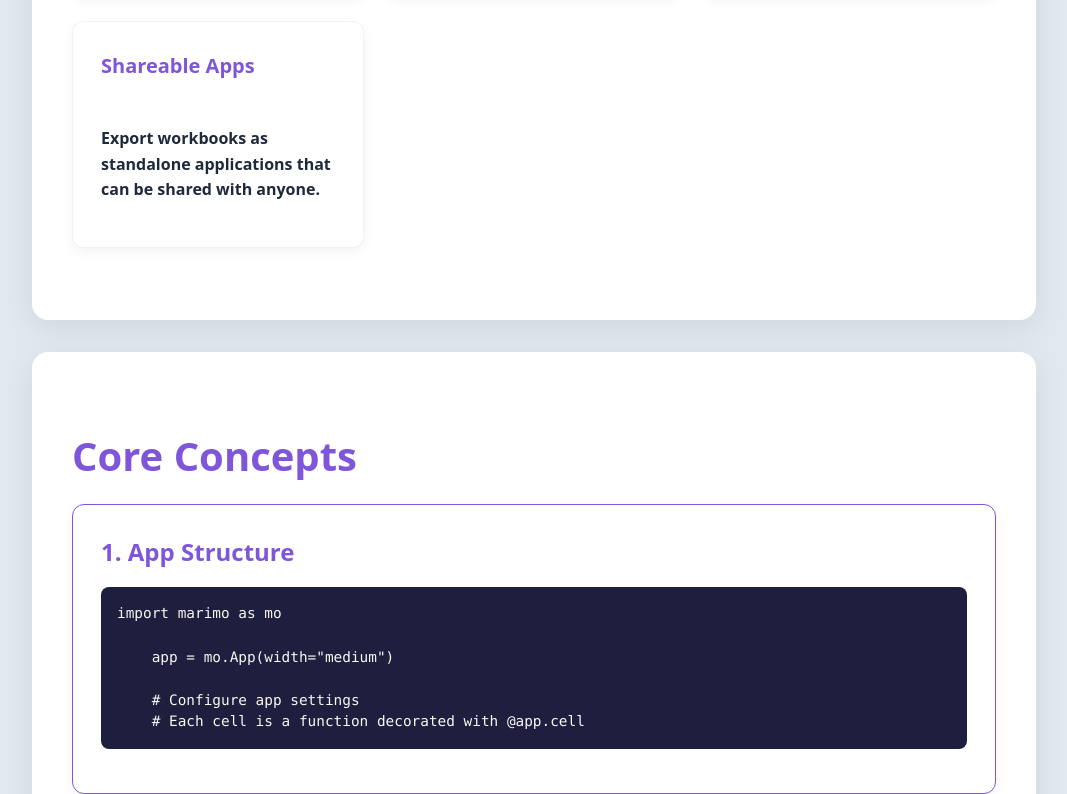
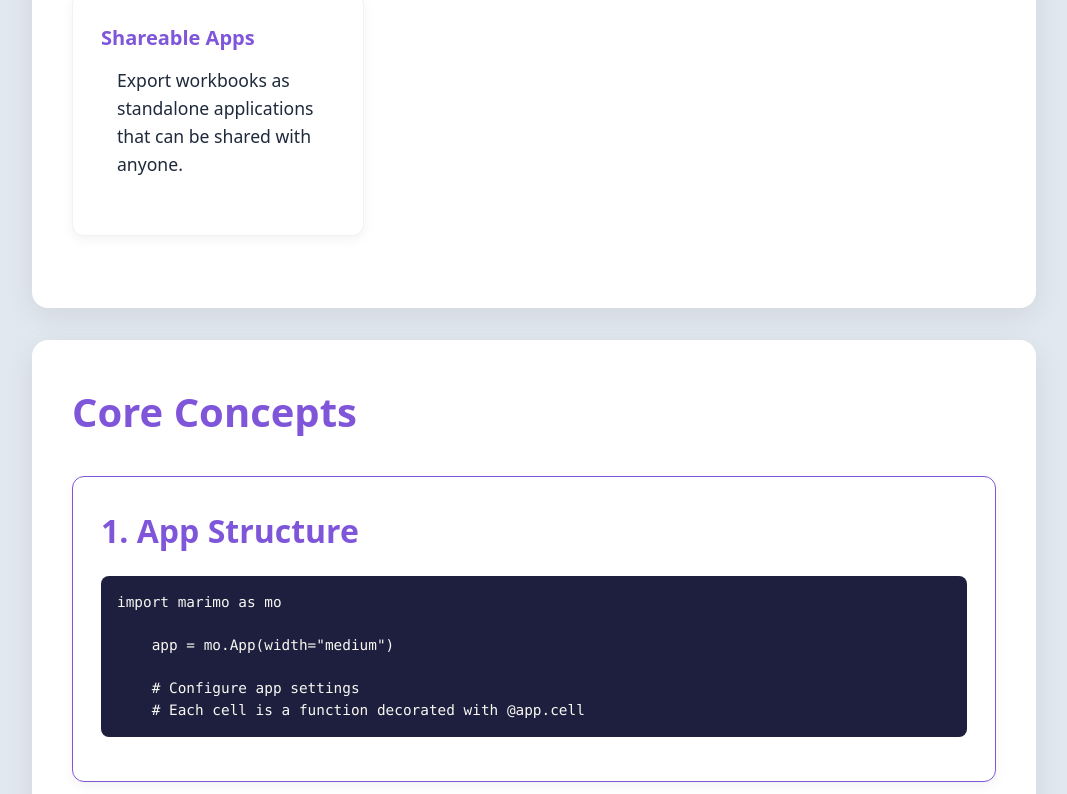
Before and after one commit to bradnaylor-gp/marimo-devguide, a plain HTML site: page index.html in a window 1280 px wide. Shown: the part 900-1694 px from the top of the page, without its empty margins (106-1173 px from the left). Drawn offline with Linux system fonts and the light colour scheme.

Commit message:
Update index.html

```diff
--- a/index.html
+++ b/index.html
@@ -96,19 +96,19 @@
         h2 {
             font-size: 2.5rem;
             font-weight: 700;
-            margin: 2rem 0 1rem;
+            margin-bottom: 2rem;
             color: var(--primary);
         }
 
         h3 {
-            font-size: 1.5rem;
+            font-size: 2rem;
             font-weight: 600;
-            margin: 1.5rem 0 1rem;
+            margin-bottom: 1.2rem;
             color: var(--dark);
         }
 
         .subtitle {
-            font-size: 1.5rem;
+            font-size: 1.7rem;
             opacity: 0.9;
             max-width: 800px;
             margin: 0 auto;
@@ -190,9 +190,10 @@
 
         li,p {
             margin-bottom: 0.5rem;
-            font-size: 1rem;
-            font-weight: 700;
-            margin: 2rem 0 1rem;
+            font-size: 1.1rem;
+
+            font-weight: 400;
+            margin:  0 0 1.8rem 1rem;
             color: var(--dark);
         }
         footer p {
```
